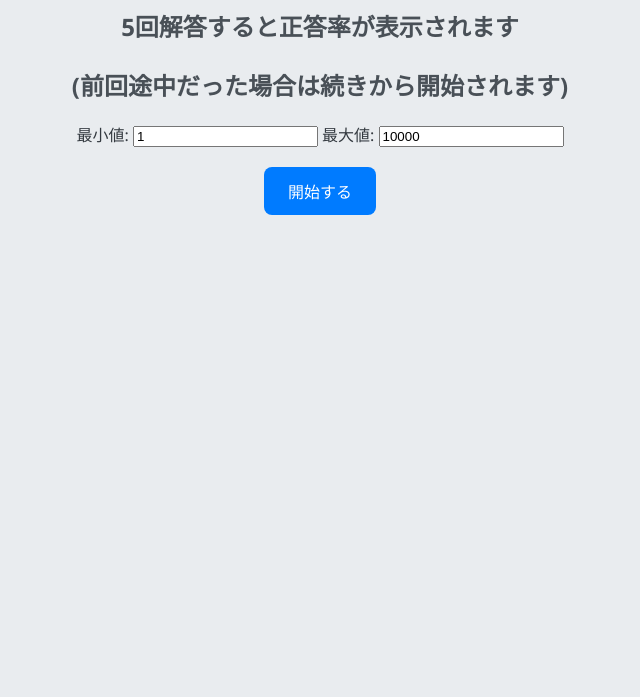
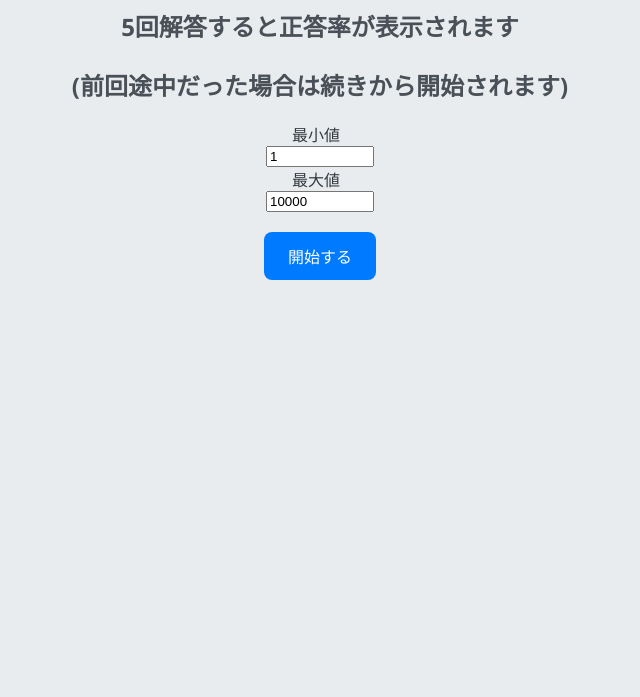
Before and after one commit to caribnokaze/quizEspanol, a plain HTML site: page index.html in a window 1280 px wide. Shown: the part 103-800 px from the top of the page, without its empty margins (320-960 px from the left). Drawn offline with Linux system fonts and the light colour scheme.

Commit message:
スマホの時のラベル位置崩れ修正

```diff
--- a/index.html
+++ b/index.html
@@ -8,15 +8,18 @@
     <script src="jquery-3.7.1.min.js"></script>
   </head>
   <body>
-    <h1>スペイン語の数字クイズ(1000~10000)</h1>
+    <h1>スペイン語の数字クイズ(1~10000)</h1>
     <p>5回解答すると正答率が表示されます</p>
     <p id="continue-message">(前回途中だった場合は続きから開始されます)</p>
     <div>
-      <label for="min-number">最小値:</label>
-      <input type="number" id="min-number" value="1" />
-
-      <label for="max-number">最大値:</label>
-      <input type="number" id="max-number" value="10000" />
+      <div class="number-input">
+        <label for="min-number">最小値</label>
+        <input type="number" id="min-number" value="1" />
+      </div>
+      <div class="number-input">
+        <label for="max-number">最大値</label>
+        <input type="number" id="max-number" value="10000" />
+      </div>
     </div>
     <!-- クイズの開始ボタン -->
     <button id="start-button" class="start-button" onclick="startQuiz()">
--- a/style.css
+++ b/style.css
@@ -34,8 +34,8 @@ button {
 }
 
 .start-button {
- display: block;
- margin: 20px auto 0;
+  display: block;
+  margin: 20px auto 0;
 }
 
 button:hover {
@@ -89,3 +89,23 @@ button:active {
 .incorrect {
   color: #dc3545;
 }
+
+.number-input {
+  display: flex;
+  flex-direction: column;
+  align-items: center; /* 中央揃え */
+}
+
+.number-input div {
+  display: flex;
+  align-items: center;
+  margin-bottom: 8px; /* 各行の間にスペースを追加 */
+}
+
+.number-input label {
+  margin-right: 8px; /* ラベルと入力フィールドの間にスペースを追加 */
+}
+
+.number-input input {
+  width: 100px; /* 入力フィールドの幅を指定 */
+}
```
